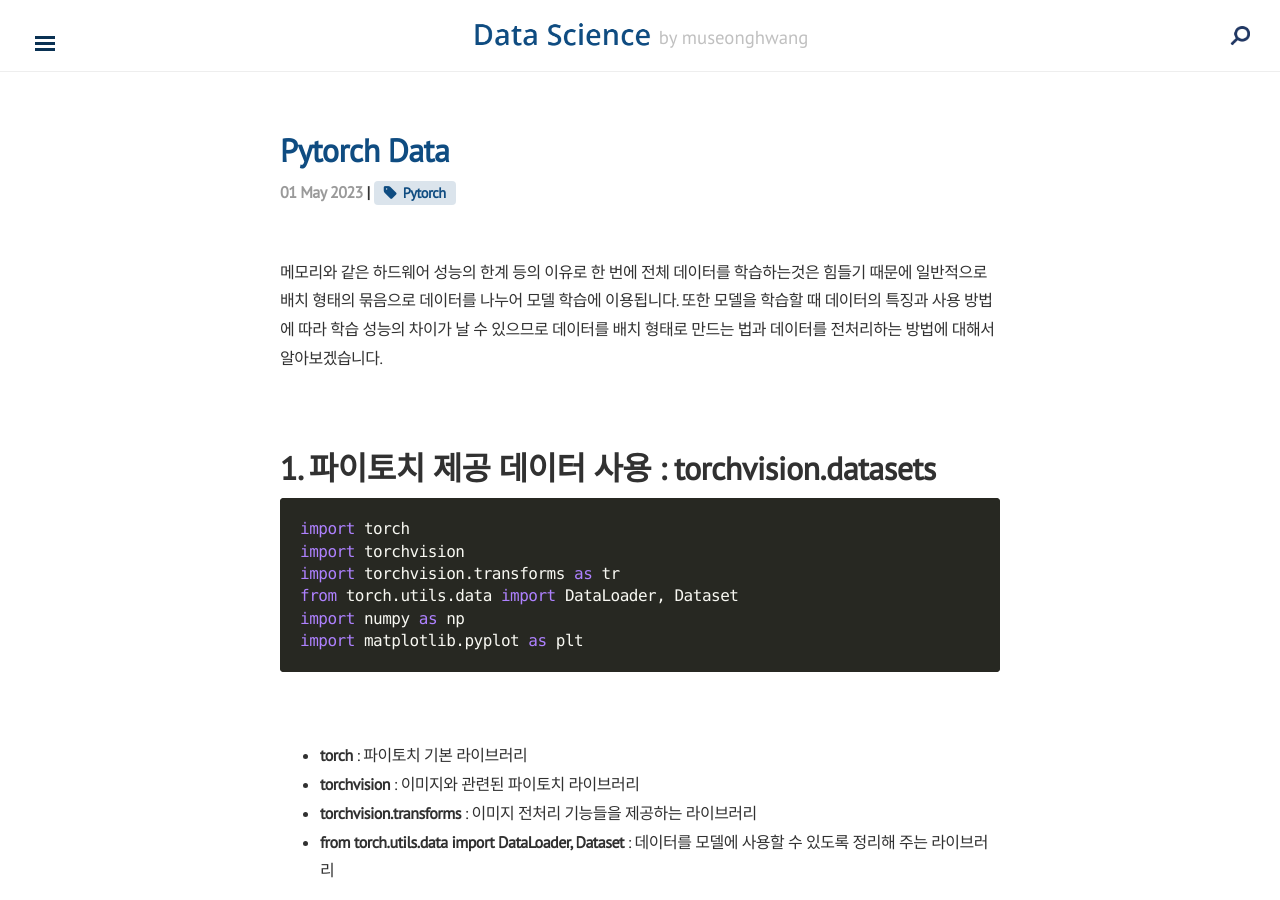
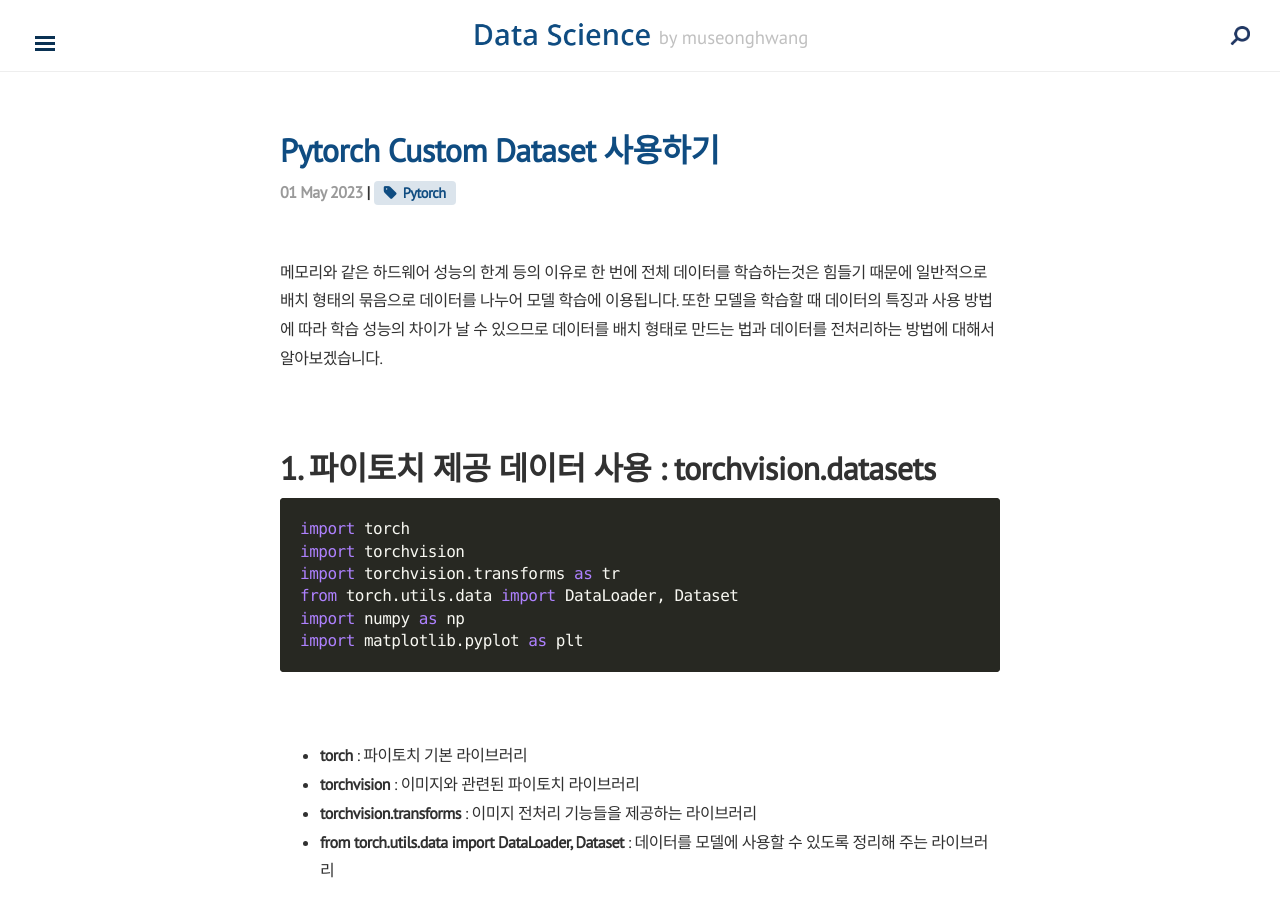
Before and after one commit to museonghwang/museonghwang.github.io, a Jekyll site: the page built from _posts/2023-05-01-pytorch-data.md, in a window 1280 px wide and 900 px high. Built offline with Jekyll 4.4.1, drawn with Linux system fonts in a browser that asks for light colours; nearby versions of some CDN libraries.

Commit message:
pytorch custom dataset Update

```diff
--- a/_posts/2023-05-01-pytorch-data.md
+++ b/_posts/2023-05-01-pytorch-data.md
@@ -1,6 +1,6 @@
 ---
 layout: post
-title:
+title: Pytorch Custom Dataset 사용하기
 category: Pytorch
 tag: Pytorch
 ---
```
